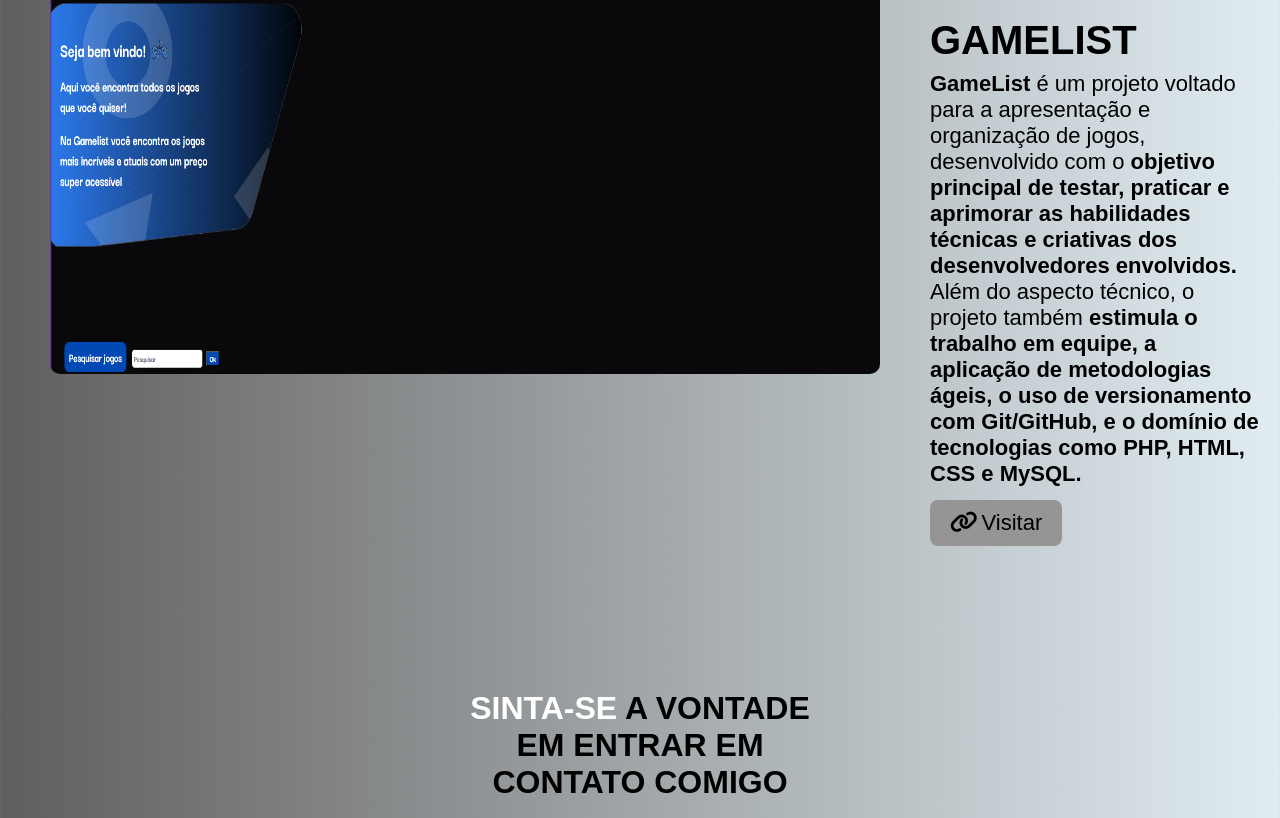
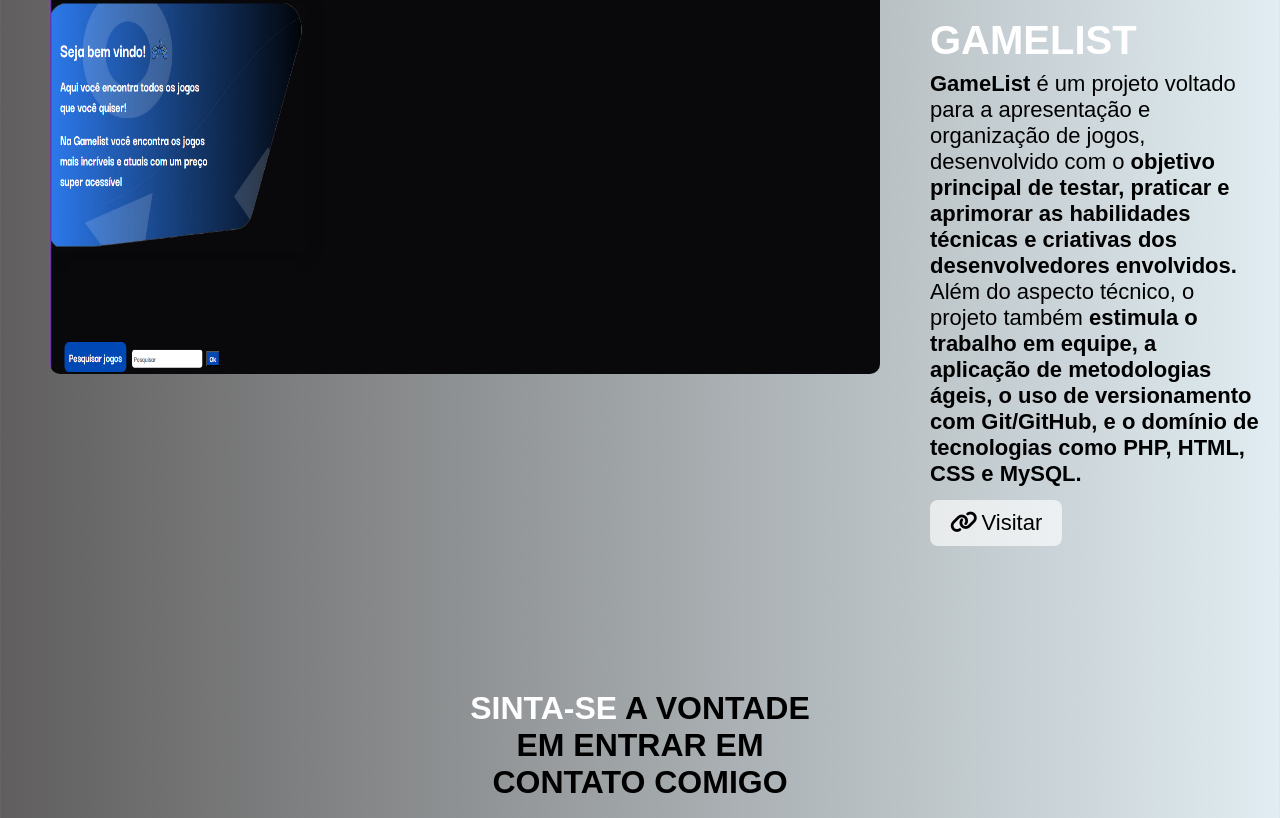
Before and after one commit to Devcruzz/Portifolio-Devcruz, a plain HTML site: page index.html in a window 1280 px wide. Shown: the part 3150-3968 px from the top of the page. Drawn offline with Linux system fonts and the light colour scheme; a web font is replaced by a local one.

Commit message:
Mudança de cor na sessão de projetos.

```diff
--- a/style.css
+++ b/style.css
@@ -499,6 +499,7 @@ section{
 }
 
 .infor-games h1{
+    color: white;
     font-weight: bold;
     font-size: 40px;
     margin-bottom: 8px;
@@ -515,7 +516,7 @@ section{
 }
 
 .visit-project{
-    background-color: #969494;
+    background-color: #ffffffa5;
     padding: 10px;
     display: inline-block;
     border-radius: 8px;
```
